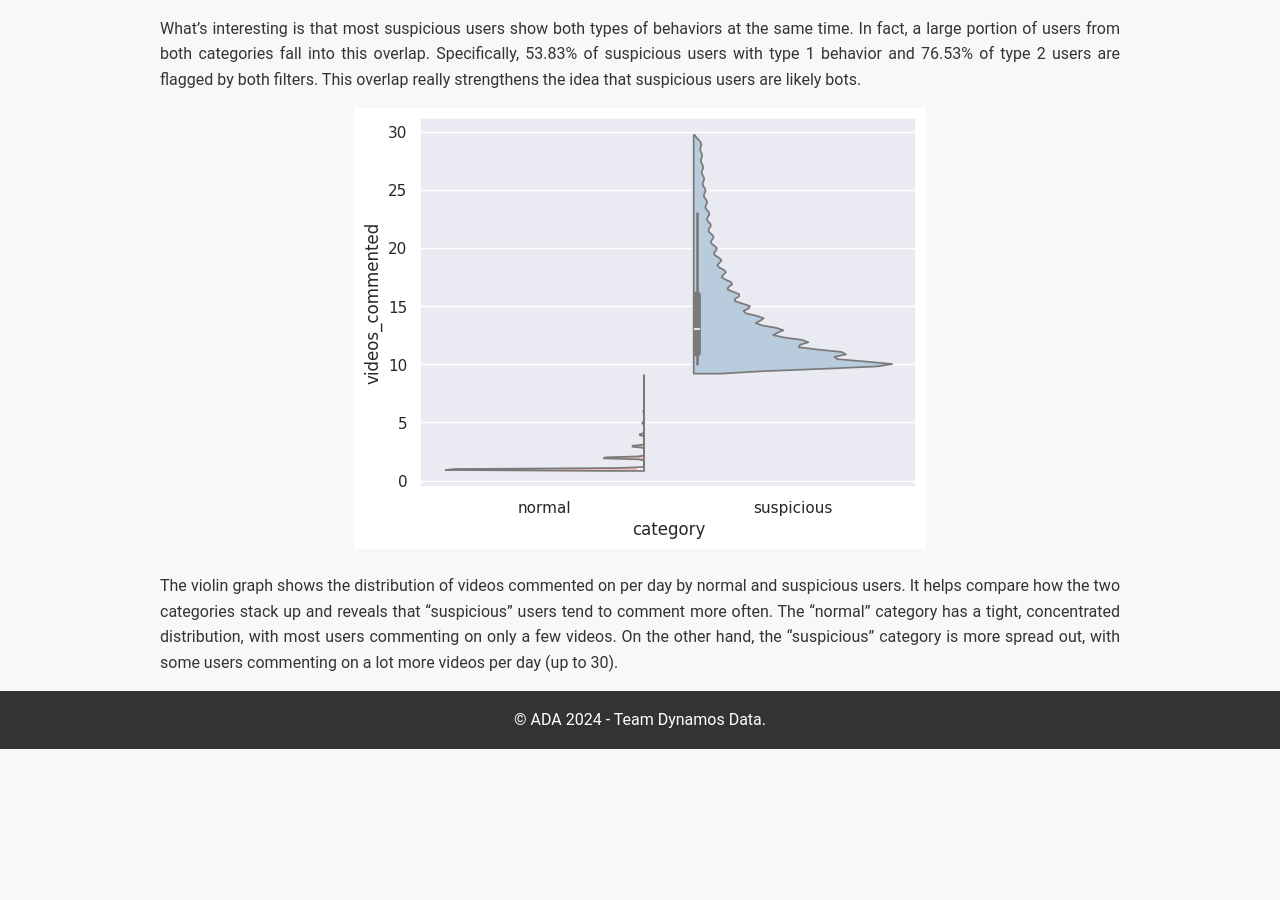
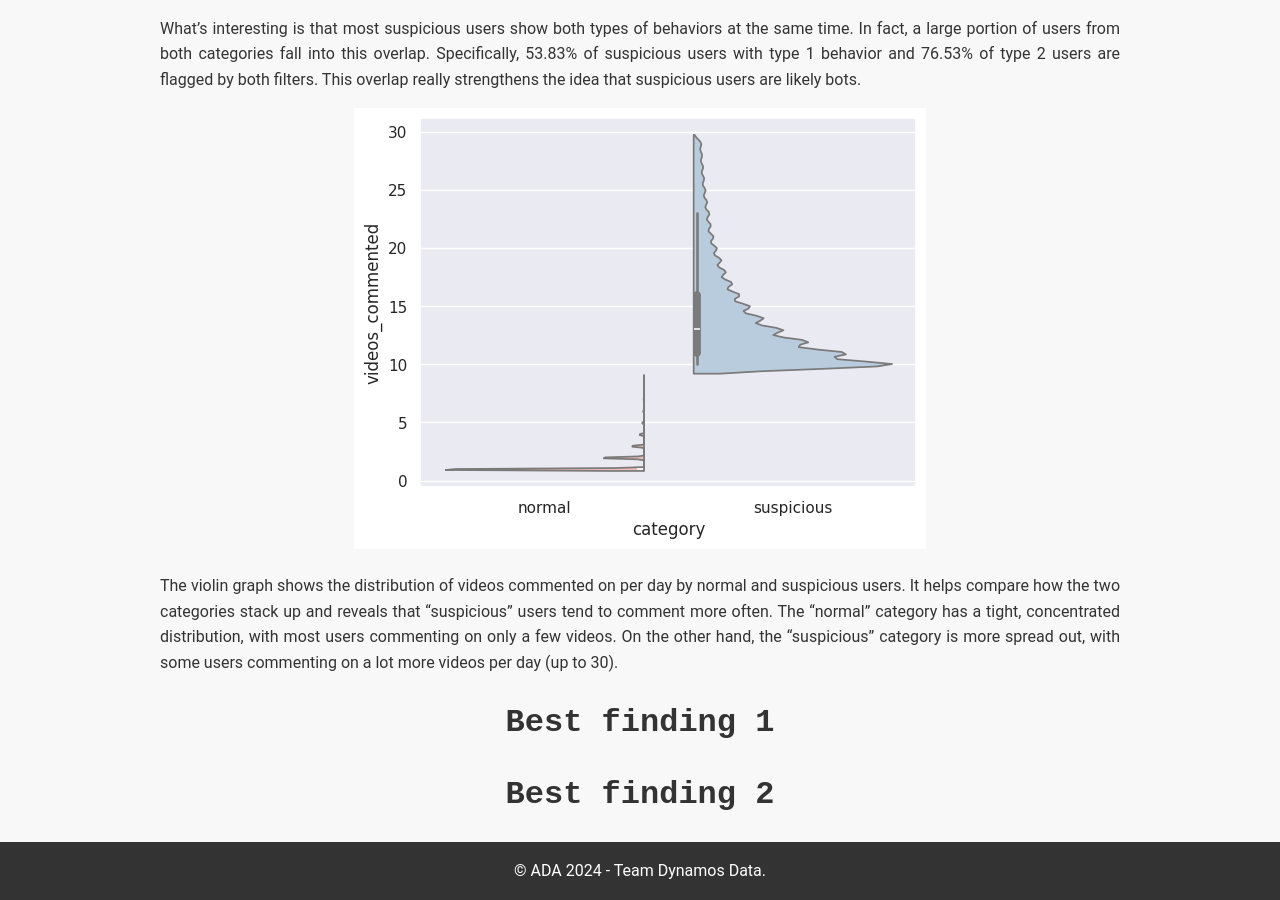
Before and after one commit to amaulap2/Datastory, a Jekyll site: the page built from index.markdown, in a window 1280 px wide and 900 px high, scrolled down 1358 px. Built offline with Jekyll 4.4.1, drawn with Linux system fonts in a browser that asks for light colours; before the commit the page ends 2107 px from its top, so only the background shows below that.

Commit message:
Add best findings

```diff
--- /dev/null
+++ b/_includes/parts/best_finding_1.md
@@ -0,0 +1 @@
+# Best finding 1
--- /dev/null
+++ b/_includes/parts/best_finding_2.md
@@ -0,0 +1 @@
+# Best finding 2
--- a/index.markdown
+++ b/index.markdown
@@ -8,3 +8,13 @@ title: Home
     {% include parts/introduction.md %}
 {% endcapture %}
 {{ markdown_content | strip | markdownify }}
+
+{% capture markdown_content %}
+    {% include parts/best_finding_1.md %}
+{% endcapture %}
+{{ markdown_content | strip | markdownify }}
+
+{% capture markdown_content %}
+    {% include parts/best_finding_2.md %}
+{% endcapture %}
+{{ markdown_content | strip | markdownify }}
```
